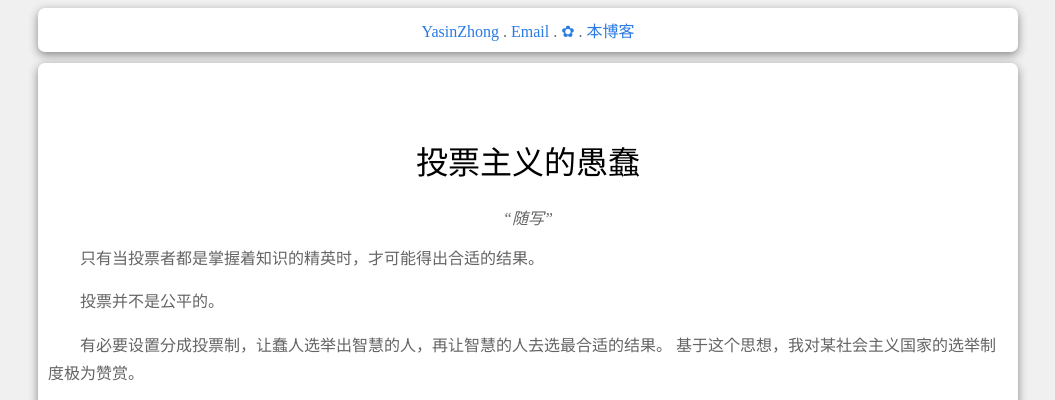
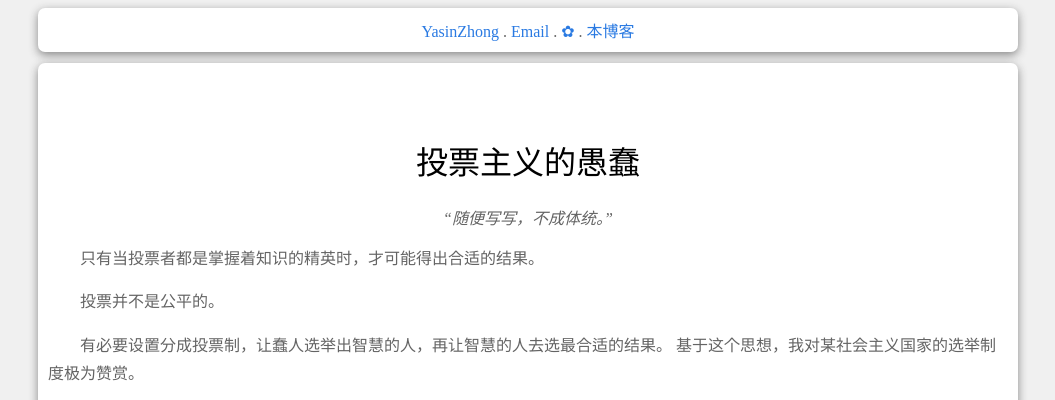
Before and after one commit to YasinZhong/yasinzhong.github.io, a Jekyll site: the page built from _posts/2018-4-1-Vote-ism.html, in a window 1280 px wide. Shown: the top 400 px of the page, without its empty margins (112-1167 px from the left). Built offline with Jekyll 4.4.1, drawn with Linux system fonts in a browser that asks for light colours; comment, search, counter and statistics services are not loaded.

Commit message:
2018/04/07

```diff
--- a/_posts/2018-4-1-Vote-ism.html
+++ b/_posts/2018-4-1-Vote-ism.html
@@ -6,7 +6,7 @@ title: 投票主义的愚蠢
 
 <h1>{{ page.title }}</h1>
 
-<q>随写</q>
+<q>随便写写，不成体统。</q>
 
 <p>
 	只有当投票者都是掌握着知识的精英时，才可能得出合适的结果。
```
